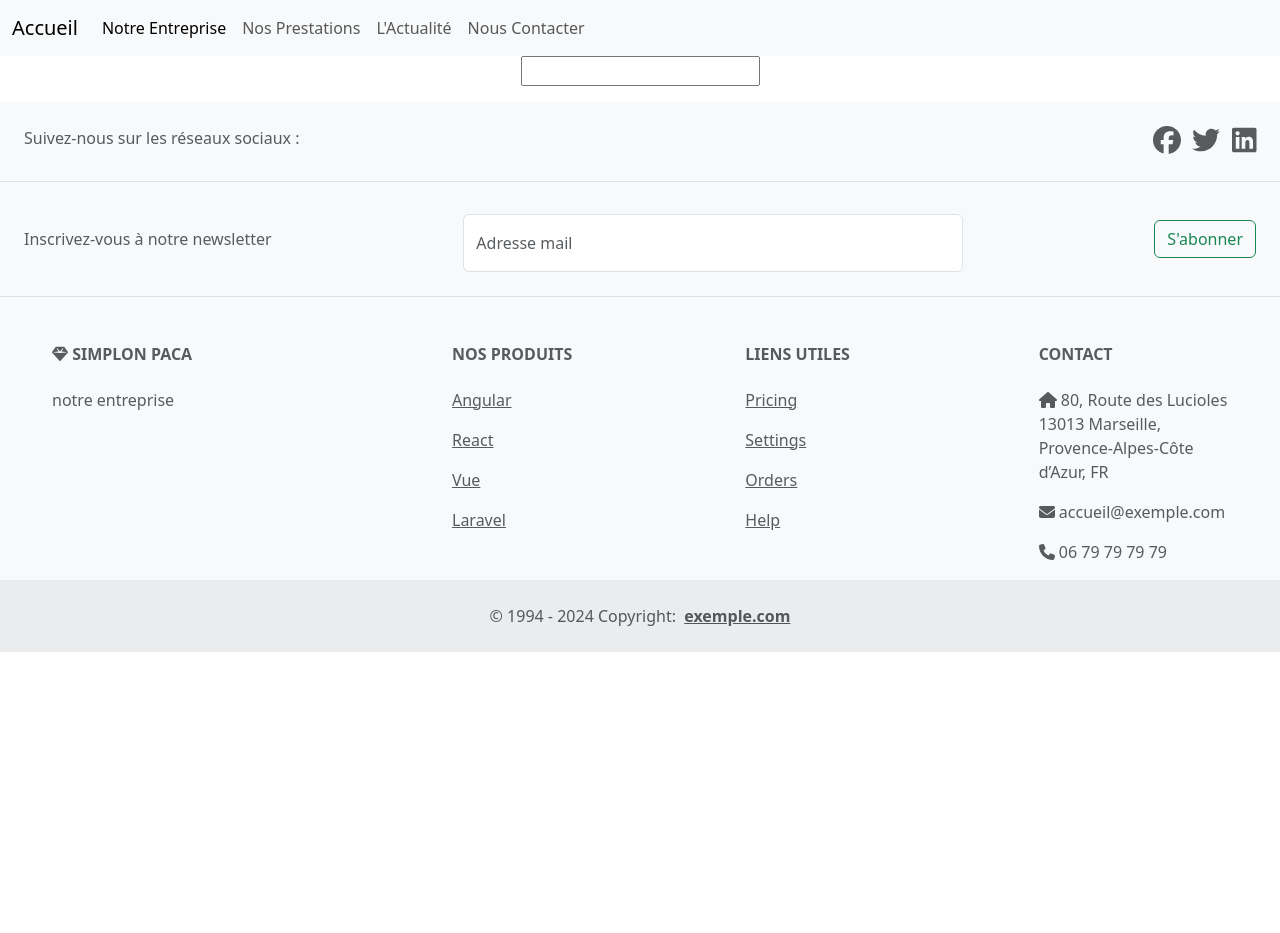
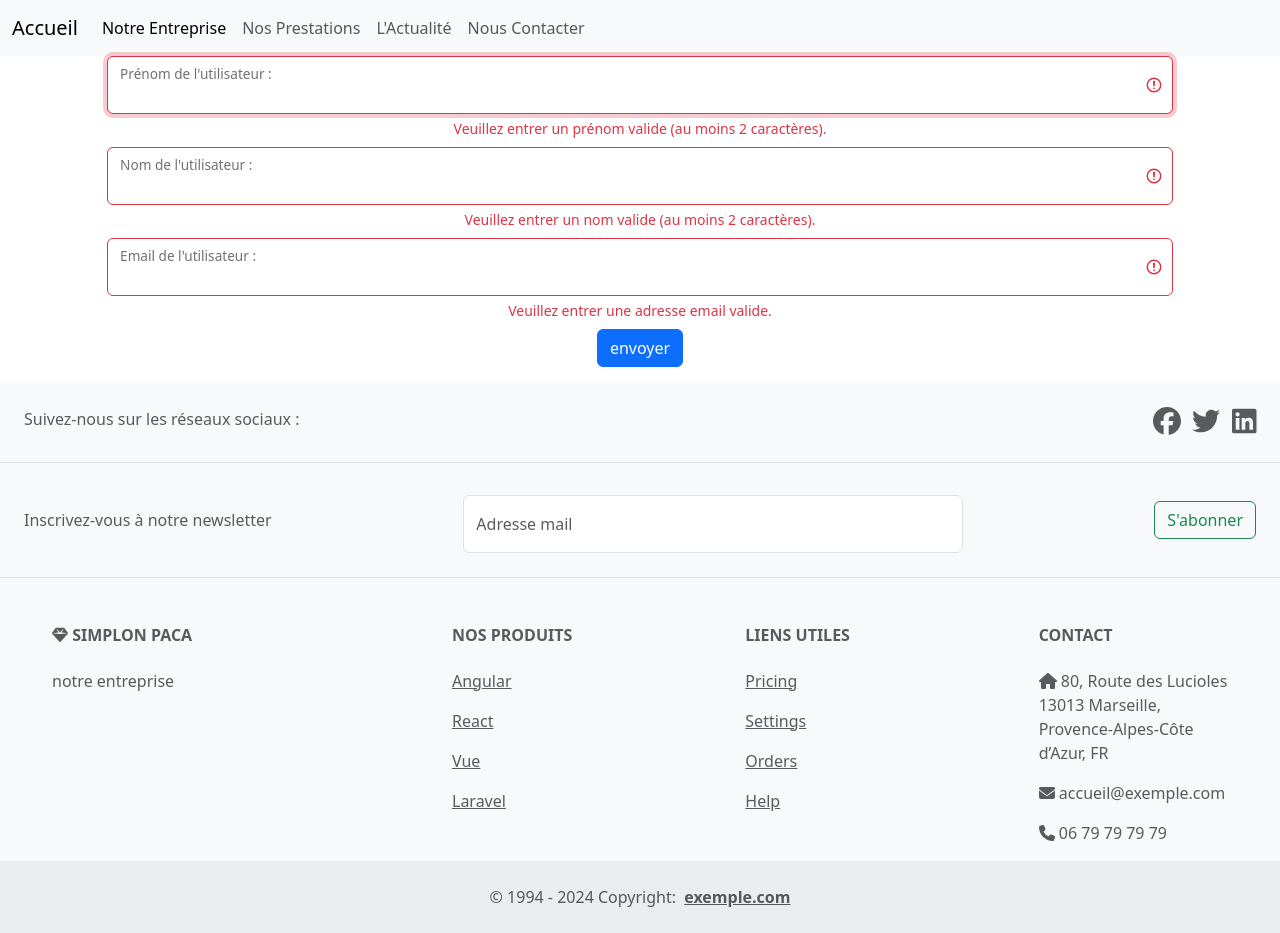
Before and after one commit to vivienLqy/Cours-react, a React (Create React App) app in the folder my_first_app/: page /service in a window 1280 px wide. Before the commit the page ends 800 px from the top, so only its background shows below. Built offline with nearby package versions, Linux system fonts and the light colour scheme.

Commit message:
22/04 12:20

```diff
--- /dev/null
+++ b/my_first_app/src/components/ServicePage/Exercice.js
@@ -0,0 +1,98 @@
+import React, { useState, useRef, useEffect } from "react";
+
+const Exercice = () => {
+    const nameRegex = /^[a-zA-Z\- ]{2,}$/;
+    const lastNameRegex = /^[a-zA-Z\- ]{2,}$/;
+    const emailRegex = /^[a-zA-Z0-9._%+-]+@[a-zA-Z0-9.-]+\.[a-zA-Z]{2,}$/;
+
+    const [firstname, setFirstname] = useState('');
+    const [validFirstname, setValidFirstname] = useState(false);
+    const [lastname, setLastname] = useState('');
+    const [validLastname, setValidLastname] = useState(false);
+    const [email, setEmail] = useState('');
+    const [validEmail, setValidEmail] = useState(false);
+
+    const firstnameRef = useRef(null);
+    const lastnameRef = useRef(null);
+    const emailRef = useRef(null);
+
+    useEffect(() => {
+        firstnameRef.current.focus();
+    }, []);
+
+    useEffect(() => {
+        const result = emailRegex.test(email)
+        setValidEmail(emailRegex.test(email))
+    }, [email]);
+
+    useEffect(() => {
+        const result = nameRegex.test(firstname)
+        setValidFirstname(nameRegex.test(firstname))
+    }, [firstname]);
+
+    useEffect(() => {
+        const result = lastNameRegex.test(lastname)
+        setValidLastname(lastNameRegex.test(lastname))
+    }, [lastname]);
+
+
+    const handleSubmit = (event) => {
+        event.preventDefault();
+        // Ajoute ici la logique pour traiter le formulaire soumis
+    };
+
+    return (
+        <div>
+            <form onSubmit={handleSubmit} className="col-10 mx-auto">
+                <div className="form-floating mb-2">
+                    <input
+                        id="firstname"
+                        className={`form-control ${validFirstname ? 'is-valid' : 'is-invalid'}`}
+                        type="text"
+                        name="firstname"
+                        ref={firstnameRef}
+                        value={firstname}
+                        onChange={(event) => setFirstname(event.target.value)}
+                    />
+                    <label htmlFor="firstname" className="form-label d-flex">Prénom de l'utilisateur :</label>
+                    <div className="invalid-feedback">
+                        Veuillez entrer un prénom valide (au moins 2 caractères).
+                    </div>
+                </div>
+                <div className="form-floating mb-2">
+                    <input
+                        id="lastname"
+                        className={`form-control ${validLastname ? 'is-valid' : 'is-invalid'}`}
+                        type="text"
+                        name="lastname"
+                        ref={lastnameRef}
+                        value={lastname}
+                        onChange={(event) => setLastname(event.target.value)}
+                    />
+                    <label htmlFor="lastname" className="form-label d-flex">Nom de l'utilisateur :</label>
+                    <div className="invalid-feedback">
+                        Veuillez entrer un nom valide (au moins 2 caractères).
+                    </div>
+                </div>
+                <div className="form-floating mb-2">
+                    <input
+                        id="email"
+                        className={`form-control ${validEmail ? 'is-valid' : 'is-invalid'}`}
+                        type="email"
+                        name="email"
+                        ref={emailRef}
+                        value={email}
+                        onChange={(event) => setEmail(event.target.value)}
+                    />
+                    <label htmlFor="email" className="form-label d-flex">Email de l'utilisateur :</label>
+                    <div className="invalid-feedback">
+                        Veuillez entrer une adresse email valide.
+                    </div>
+                </div>
+                <input className="btn btn-primary" type="submit" value="envoyer" />
+            </form>
+        </div>
+    );
+};
+
+export default Exercice;
--- a/my_first_app/src/components/ServicePage/Service.js
+++ b/my_first_app/src/components/ServicePage/Service.js
@@ -2,11 +2,12 @@ import React from 'react';
 import Wrapper from '../Wrapper'
 import LifeCicle from './LifeCicle';
 import FuncLifeCicle from './FuncLifeCicle';
+import Exercice from './Exercice';
 
 const Home = () => {
     return (
         <Wrapper>
-            <FuncLifeCicle />
+            <Exercice />
         </Wrapper>
 
     );
```
Also changed, not shown: my_first_app/src/components/ServicePage/FuncLifeCicle.js (line endings or trailing spaces).
